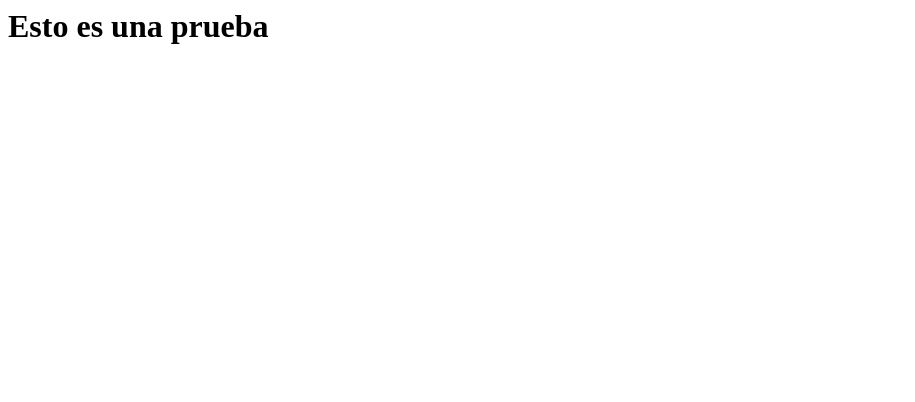
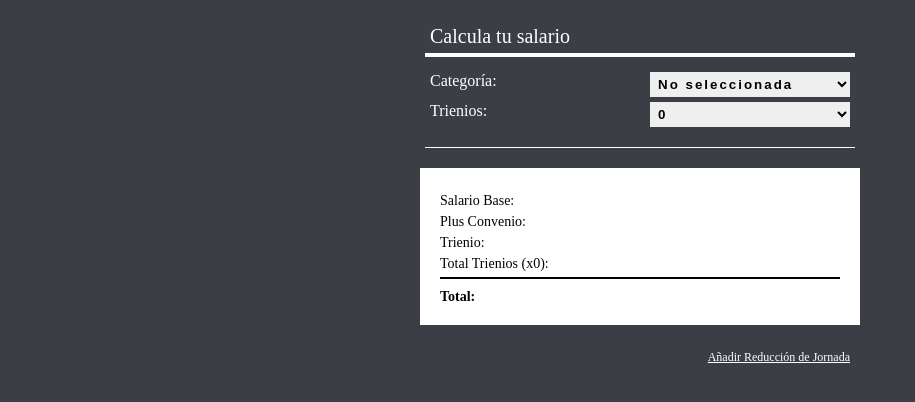
Before and after one commit to danimpm/sueldo_trienios_consultoria, a plain HTML site: page index.html in a window 1280 px wide. Shown: the whole page, without its empty margins (0-915 px from the left). Drawn offline with Linux system fonts and the light colour scheme.

Commit message:
First version

```diff
--- a/index.html
+++ b/index.html
@@ -1,8 +1,131 @@
 <html>
 <head>
-  <title>Prueba</title>
+  <title>Sueldo Convenio Consultor&iacute;a</title>
+  <link rel="stylesheet" type="text/css" href="trienios_consultoria.css" />
+  <script src="trienios_consultoria.js"></script>
 </head>
 <body>
-  <h1>Esto es una prueba</h1>
+  <div id="title" class="title">
+      <span>Calcula tu salario</span>
+  </div>
+  <div id="filter-content" class="filterContent">
+    <div class="filterGroup">
+      <div class="filterField left">
+        <label>Categor&iacute;a:</label>
+      </div>
+      <div class="filterField right">
+        <select id="category" onchange="calculateSalary();">
+          <option value="n0">No seleccionada</option>
+          <option value="e3">E III</option>
+          <option value="e2">E II</option>
+          <option value="e1">E I</option>
+          <option value="d3">D III</option>
+          <option value="d2">D II</option>
+          <option value="d1">D I</option>
+          <option value="c3">C III</option>
+          <option value="c2">C II</option>
+          <option value="c1">C I</option>
+          <option value="b2">B II</option>
+          <option value="b1">B I</option>
+          <option value="a1">A I</option>
+        </select>
+      </div>
+    </div>
+    <div class="filterGroup">
+        <div class="filterField left">
+          <label>Trienios:</label>
+        </div>
+        <div class="filterField right">
+          <select id="three-year-period" onchange="calculateSalary();">
+            <option value="0">0</option>
+            <option value="1">1</option>
+            <option value="2">2</option>
+            <option value="3">3</option>
+            <option value="4">4</option>
+            <option value="5">5</option>
+            <option value="6">6</option>
+            <option value="7">7</option>
+            <option value="8">8</option>
+            <option value="9">9</option>
+          </select>
+        </div>
+      </div>
+  </div>
+  <div id="result" class="result">
+    <div class="resultGroup">
+        <div class="resultField left">
+          <label>Salario Base:</label>
+        </div>
+        <div class="resultField right">
+          <label id="result-base-salary"></label>
+        </div>
+    </div>
+    <div class="resultGroup">
+        <div class="resultField left">
+          <label>Plus Convenio:</label>
+        </div>
+        <div class="resultField right">
+          <label id="result-plus"></label>
+        </div>
+    </div>
+    <div class="resultGroup">
+        <div class="resultField left">
+          <label>Trienio:</label>
+        </div>
+        <div class="resultField right">
+          <label id="result-three-year-period"></label>
+        </div>
+    </div>
+    <div class="resultGroup">
+        <div class="resultField left">
+          <label>Total Trienios (x<span id="result-periods">0</span>):</label>
+        </div>
+        <div class="resultField right">
+          <label id="result-sum-periods"></label>
+        </div>
+    </div>
+    <div class="resultGroup total">
+      <div class="resultField left">
+        <label>Total:</label>
+      </div>
+      <div class="resultField right">
+        <label id="result-total"></label>
+      </div>
+    </div>
+  </div>
+  <div id="addReduction" class="addReduction">
+    <div class="resultGroup">
+      <div class="reductionLink right">
+        <a href="#" onclick="showReduction()">A&ntilde;adir Reducci&oacute;n de Jornada</a>
+      </div>
+    </div>
+  </div>
+  <div id="reduction" class="reductionContent">
+    <div class="reduction">
+      <div class="resultGroup">
+        <div class="reductionLink right">
+          <a href="#" onclick="hideReduction()">Quitar Reducci&oacute;n de Jornada</a>
+        </div>
+      </div>
+      <div class="resultGroup">
+        <div class="resultField left">
+          <label>Porcentaje:</label>
+        </div>
+        <div class="resultField right">
+          <input type="number" id="reductionPercentage" min="0" max="100" onchange="calculateReduction()" />
+        </div>
+      </div>
+    </div>
+    <div id="resultWithReduction" class="result">
+      <div class="resultGroup total">
+        <div class="resultField left">
+          <label>Total con reducci&oacute;n:</label>
+        </div>
+        <div class="resultField right">
+          <label id="result-with-reduction-total"></label>
+        </div>
+      </div>
+    </div>
+  </div>
 </body>
 </html>
--- /dev/null
+++ b/trienios_consultoria.css
@@ -0,0 +1,114 @@
+body {
+    padding: 0px;
+    margin: 0px;
+    font-family: 'sans-serif';
+    background-color: #3B3F45;
+    color: white;
+}
+
+select {
+    border: 0;
+    padding: 4px;
+    font-weight: bold;
+    letter-spacing: .15em;
+    border-radius: 0;
+    min-width: 200px;
+  }
+
+.title {
+    border-bottom: 4px solid white;
+    margin: 0 auto;
+    width: 420px;
+    margin-top: 20px;
+    font-size: 20px;
+    padding: 5px;
+}
+.filterContent {
+    border-bottom: 1px solid white;
+    padding: 5px;
+    padding-top: 15px;
+    padding-bottom: 15px;
+    margin-top: 5px;
+    margin: 0 auto;
+    width: 420px;
+    overflow: auto;
+    font-size: 16px;
+}
+.filterGroup {
+    width: 100%;
+    display: block;
+    margin-bottom: 5px;
+    overflow: auto;
+}
+.filterField {
+    width: 50%;
+    float: left;
+}
+.filterGroup label {
+    margin-right: 5px;
+}
+.result {
+    background-color: white;
+    padding: 20px;
+    margin: 0 auto;
+    margin-top: 20px;
+    color: black;
+    overflow: auto;
+    font-size: 14px;
+    width: 400px;
+}
+.resultGroup {
+    width: 100%;
+    float: left;
+    display: block;
+    margin-top: 5px;
+}
+.resultField {
+    width: 50%;
+    float: left;
+}
+.total {
+    margin-top: 5px;
+    border-top: 2px solid black;
+    padding-top: 10px;
+    font-weight: bold;
+}
+.left {
+    text-align: left;
+}
+.right {
+    text-align: right;
+}
+.addReduction {
+    width: 420px;
+    margin: 0 auto;
+    margin-top: 20px;
+}
+.addReduction a {
+    color: white;
+    font-size: 12px;
+}
+.reduction {
+    width: 420px;
+    margin: 0 auto;
+    margin-top: 20px;
+    overflow: auto;
+}
+.reductionContent {
+    display: none;
+}
+.reduction a {
+    color: white;
+    font-size: 12px;
+}
+.reductionLink {
+    margin-bottom: 20px;
+}
+.reductionInput {
+    border: 0;
+    padding: 4px;
+    font-weight: bold;
+    letter-spacing: .15em;
+    border-radius: 0;
+    min-width: 200px;
+}
--- /dev/null
+++ b/trienios_consultoria.js
@@ -0,0 +1,82 @@
+var salaries = [
+{'id':'e3','base':11779.29,'plus':827.78},
+{'id':'e2','base':12616.26,'plus':887.71},
+{'id':'e1','base':14817.89,'plus':1042.67},
+{'id':'d3','base':15017.47,'plus':1056.71},
+{'id':'d2','base':15319.28,'plus':1069.98},
+{'id':'d1','base':16548.44,'plus':1167.21},
+{'id':'c3','base':19527.72,'plus':1368.72},
+{'id':'c2','base':21530.56,'plus':1509.10},
+{'id':'c1','base':23099.31,'plus':1541.06},
+{'id':'b2','base':23542.78,'plus':1646.24},
+{'id':'b1','base':24297.46,'plus':1689.13},
+{'id':'a1','base':25035.54,'plus':1754.77}
+];
+
+var totalWithPeriods = 0;
+
+function calculateSalary() {
+    var salaryObj = getSalaryBySelectedCategory();
+    var elPeriods = document.getElementById("three-year-period");
+    var periods = elPeriods.options[elPeriods.selectedIndex].value;
+    if (null != salaryObj) {
+        document.getElementById("result-periods").innerHTML=periods;
+        document.getElementById("result-base-salary").innerHTML=formatMoney(salaryObj.base);
+        document.getElementById("result-plus").innerHTML=formatMoney(salaryObj.plus);
+        var threeYearPeriod = parseFloat(salaryObj.base) * 0.05;
+        document.getElementById("result-three-year-period").innerHTML=formatMoney(threeYearPeriod);
+        var total = parseFloat(salaryObj.base) + parseFloat(salaryObj.plus);
+        var threeYearPeriods = calculateThreeYearPeriod(salaryObj.base, periods);
+        document.getElementById("result-sum-periods").innerHTML=formatMoney(threeYearPeriods);
+        totalWithPeriods = parseFloat(total) + parseFloat(threeYearPeriods);
+        document.getElementById("result-total").innerHTML=formatMoney(totalWithPeriods);
+    } else {
+        document.getElementById("result-periods").innerHTML=periods;
+        document.getElementById("result-base-salary").innerHTML='';
+        document.getElementById("result-plus").innerHTML='';
+        document.getElementById("result-three-year-period").innerHTML='';
+        document.getElementById("result-sum-periods").innerHTML='';
+        document.getElementById("result-total").innerHTML='';
+    }
+}
+
+function formatMoney(quantity) {
+    return quantity.toLocaleString('es-ES', { style: 'currency', currency: 'EUR' });
+}
+
+function getSalaryBySelectedCategory() {
+    var elCategory = document.getElementById("category");
+    var selOption = elCategory.options[elCategory.selectedIndex].value;
+    var salaryObj = salaries.find((item) => item.id === selOption);
+    return salaryObj;
+}
+
+function calculateThreeYearPeriod(baseSalary, periods) {
+    var totalPeriods = 0;
+    for (var x = 0; x != periods; x++) {
+        if (x >= 0 && x < 5) {
+            totalPeriods+=1;
+        } else if (x >= 5 && x < 8) {
+            totalPeriods+=2;
+        } else {
+            totalPeriods+=1;
+        }
+    }
+    return parseFloat(parseFloat(baseSalary)*0.05*totalPeriods);
+}
+
+function showReduction() {
+    document.getElementById("addReduction").style.display='none';
+    document.getElementById("reduction").style.display='block';
+}
+
+function hideReduction() {
+    document.getElementById("reduction").style.display='none';
+    document.getElementById("addReduction").style.display='block';
+}
+
+function calculateReduction() {
+    var percentage = document.getElementById("reductionPercentage").value;
+    var newTotal = totalWithPeriods - (percentage * 0.01 * totalWithPeriods);
+    document.getElementById("result-with-reduction-total").innerHTML=formatMoney(newTotal);
+}
```
